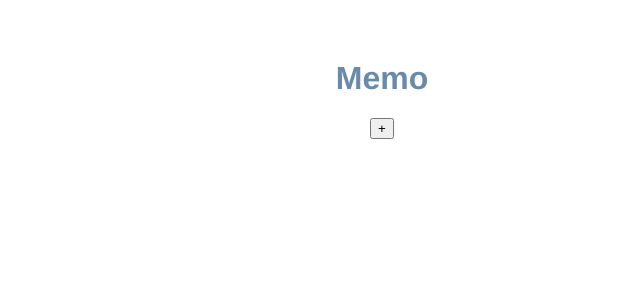
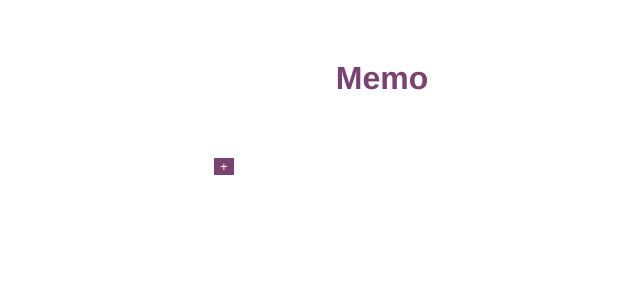
Before and after one commit to pachikuriii/vue-cli, a Vue app in the folder memo-app/: page / in a window 1280 px wide. Shown: the top 300 px of the page, without its empty margins (258-898 px from the left). Built offline with nearby package versions, Linux system fonts and the light colour scheme.

Commit message:
cssで見た目を調整

```diff
--- a/memo-app/src/App.vue
+++ b/memo-app/src/App.vue
@@ -1,8 +1,13 @@
 <template>
   <div id="app">
     <h1>Memo</h1>
+    <div class="memo-wrapper">
+      <div class="left">
         <MemoList v-bind:memo_items="memo_items" @editMemo="editMemo" />
-    <div>
+        <AddMemo @add-event="addMemo" />
+      </div>
+
+      <div class="right">
         <div v-if="!this.editing"></div>
         <div v-else>
           <EditMemo
@@ -12,7 +17,7 @@
           />
         </div>
       </div>
-    <AddMemo @add-event="addMemo" />
+    </div>
   </div>
 </template>
 
@@ -89,7 +94,24 @@ export default {
   -webkit-font-smoothing: antialiased;
   -moz-osx-font-smoothing: grayscale;
   text-align: center;
-  color: #698aab;
+  color: #7a4171;
   margin-top: 60px;
 }
+
+h1 {
+  margin-bottom: 60px;
+}
+.memo-wrapper {
+  display: flex;
+  width: 50%;
+  margin: auto;
+}
+
+.left {
+  width: 50%;
+}
+
+.right {
+  width: 50%;
+}
 </style>
--- a/memo-app/src/components/AddMemo.vue
+++ b/memo-app/src/components/AddMemo.vue
@@ -25,3 +25,14 @@ export default {
   },
 };
 </script>
+<style scoped>
+button {
+  color: #ffffff;
+  background-color: #7a4171;
+  border: none;
+}
+
+.buttons {
+  margin-top: 1em;
+}
+</style>
--- a/memo-app/src/components/EditMemo.vue
+++ b/memo-app/src/components/EditMemo.vue
@@ -1,8 +1,10 @@
 <template>
-  <div>
-    <textarea v-model="content" type="text" rows="4" cols="40"></textarea>
-    <button @click="doedit">編集</button>
-    <button @click="dodelete">削除</button>
+  <div class="form-wrapper">
+    <textarea v-model="content" type="text" rows="10" cols="40"></textarea>
+    <div class="buttons">
+      <button @click="doedit">編集</button>
+      <button @click="dodelete">削除</button>
+    </div>
   </div>
 </template>
 
@@ -26,3 +28,11 @@ export default {
   },
 };
 </script>
+
+<style scoped>
+button {
+  color: #ffffff;
+  background-color: #7a4171;
+  border: none;
+}
+</style>
```
Lines whose indentation alone changed are shown as unchanged.
